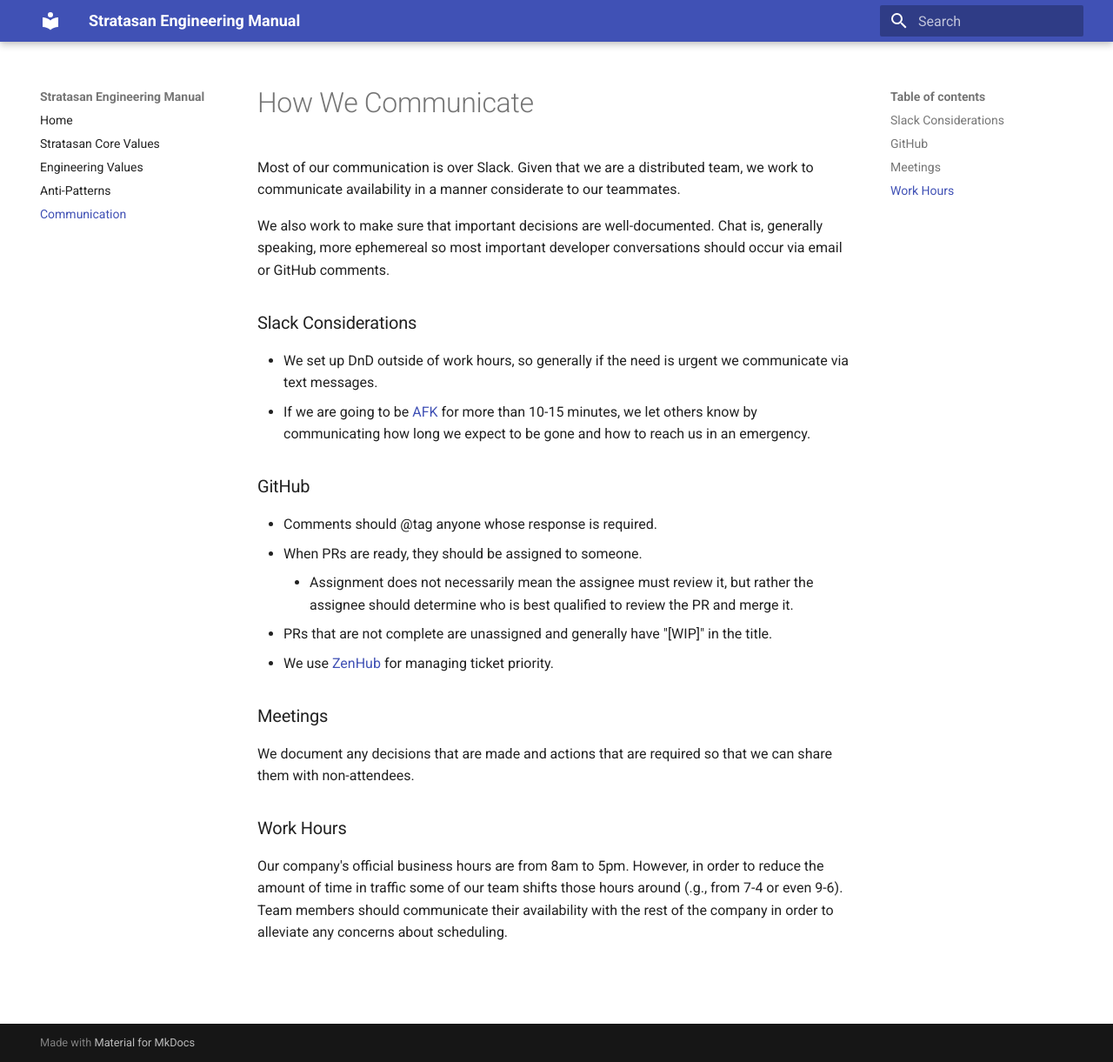
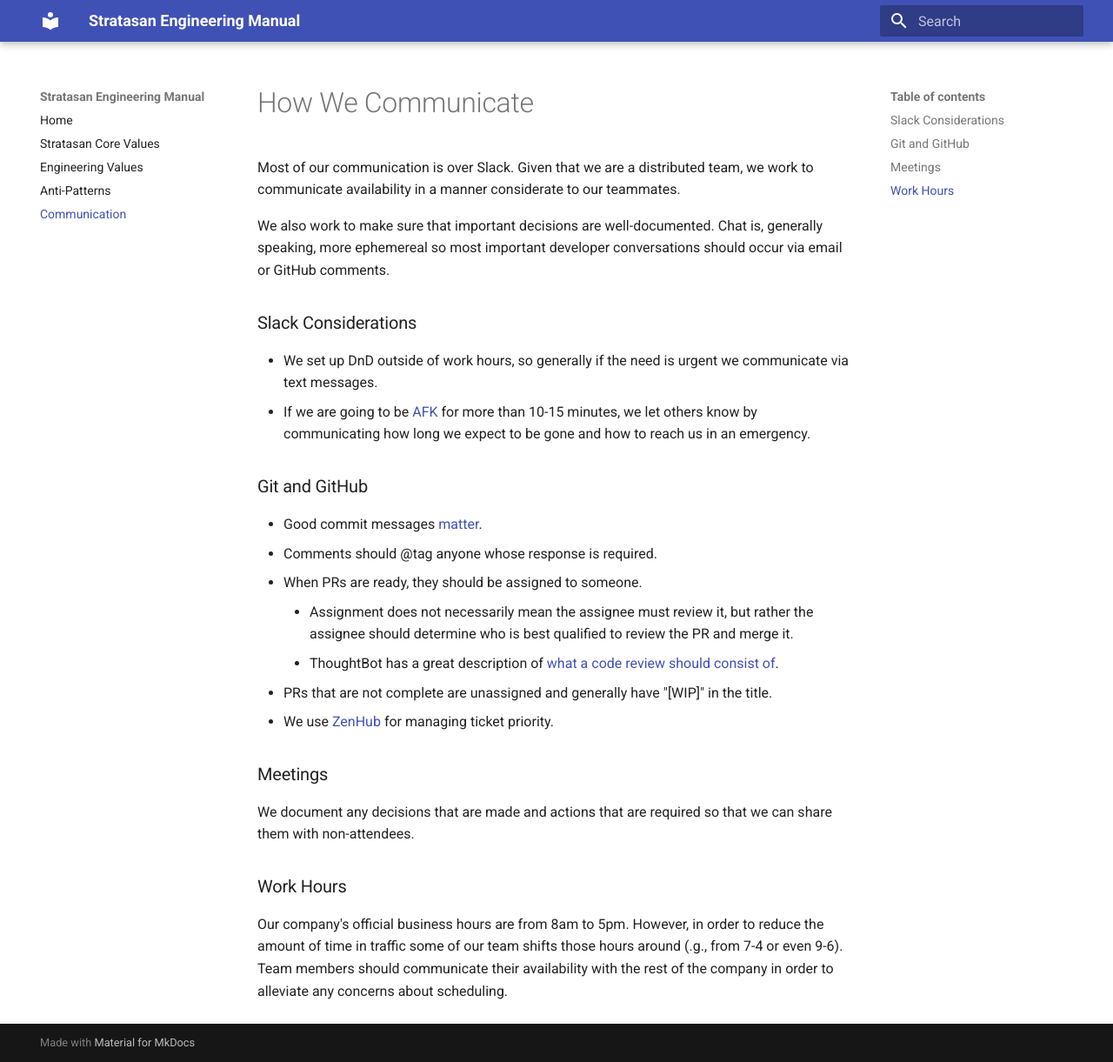
Before and after one commit to stratasan/engineering, an MkDocs documentation site: the page built from docs/how_we_communicate.md, in a window 1280 px wide and 1221 px high. Shown: the whole window at 87% size. Built offline with MkDocs 1.6.1 and Material for MkDocs 9.7.7, drawn with Linux system fonts in a browser that asks for light colours; old or Windows-style settings are respelled for this version of MkDocs.

Commit message:
Adding links to some helpful articles.

```diff
--- a/docs/how_we_communicate.md
+++ b/docs/how_we_communicate.md
@@ -16,13 +16,16 @@ should occur via email or GitHub comments.
   10-15 minutes, we let others know by communicating how long we expect to be
   gone and how to reach us in an emergency.
 
-### GitHub
+### Git and GitHub
 
+- Good commit messages [matter](http://chris.beams.io/posts/git-commit/).
 - Comments should @tag anyone whose response is required.
 - When PRs are ready, they should be assigned to someone.
     - Assignment does not necessarily mean the assignee must review it, but
       rather the assignee should determine who is best qualified to review the
       PR and merge it.
+    - ThoughtBot has a great description of [what a code review should consist
+    of](https://github.com/thoughtbot/guides/tree/master/code-review).
 - PRs that are not complete are unassigned and generally have "[WIP]" in the
   title.
 - We use [ZenHub](http://zenhub.io) for managing ticket priority.
```
Also changed, not shown: 1 other file.
